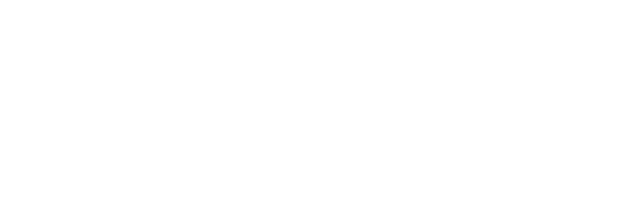
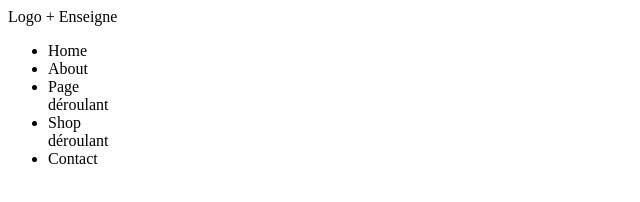
Before and after one commit to LidwinePrior/Kabibi-Food, a plain HTML site: page index.html in a window 1280 px wide. Shown: the whole page, without its empty margins (0-640 px from the left). Drawn offline with Linux system fonts and the light colour scheme.

Commit message:
send pix

```diff
--- a/index.html
+++ b/index.html
@@ -3,10 +3,19 @@
 <head>
     <meta charset="UTF-8">
     <meta name="viewport" content="width=device-width, initial-scale=1.0">
-    <title>Kabibi Food</title>
+    <title>Kababi Food</title>
 </head>
 <body>
-    <header></header>
+    <header>Logo + Enseigne
+        <nav><ul>
+            <li>Home</li>
+            <li>About</li>
+            <li>Page</li>déroulant
+            <li>Shop</li>déroulant
+            <li>Contact</li>
+            </ul>
+        </nav>
+    </header>
     <main></main>
     <footer></footer>
 </body>
```
Also changed, not shown: Images/Facebook.png (renamed from Images/Capture_d_écran_2023-09-04_122147-removebg-preview.png), Images/Icon resto 1.png (renamed from Images/Capture_d_écran_2023-09-04_122558-removebg-preview.png), Images/Icone Resto 5.png (renamed from Images/Capture_d_écran_2023-09-04_122635-removebg-preview.png), Images/Icone resto 3.png (renamed from Images/Capture_d_écran_2023-09-04_122612-removebg-preview.png), Images/Icone resto 4.png (renamed from Images/Capture_d_écran_2023-09-04_122620-removebg-preview.png), Images/Icone resto2.png (renamed from Images/Capture_d_écran_2023-09-04_122606-removebg-preview.png), Images/Linkedin.png (renamed from Images/Capture_d_écran_2023-09-04_122323-removebg-preview.png), Images/Youtube.png (renamed from Images/Capture_d_écran_2023-09-04_122235-removebg-preview.png), Images/icone resto.png (renamed from Images/Capture_d_écran_2023-09-04_122449-removebg-preview.png), Images/phone.png (renamed from Images/Capture_d_écran_2023-09-04_121112-removebg-preview.png), Images/twitter.png (renamed from Images/Capture_d_écran_2023-09-04_122015-removebg-preview.png).
